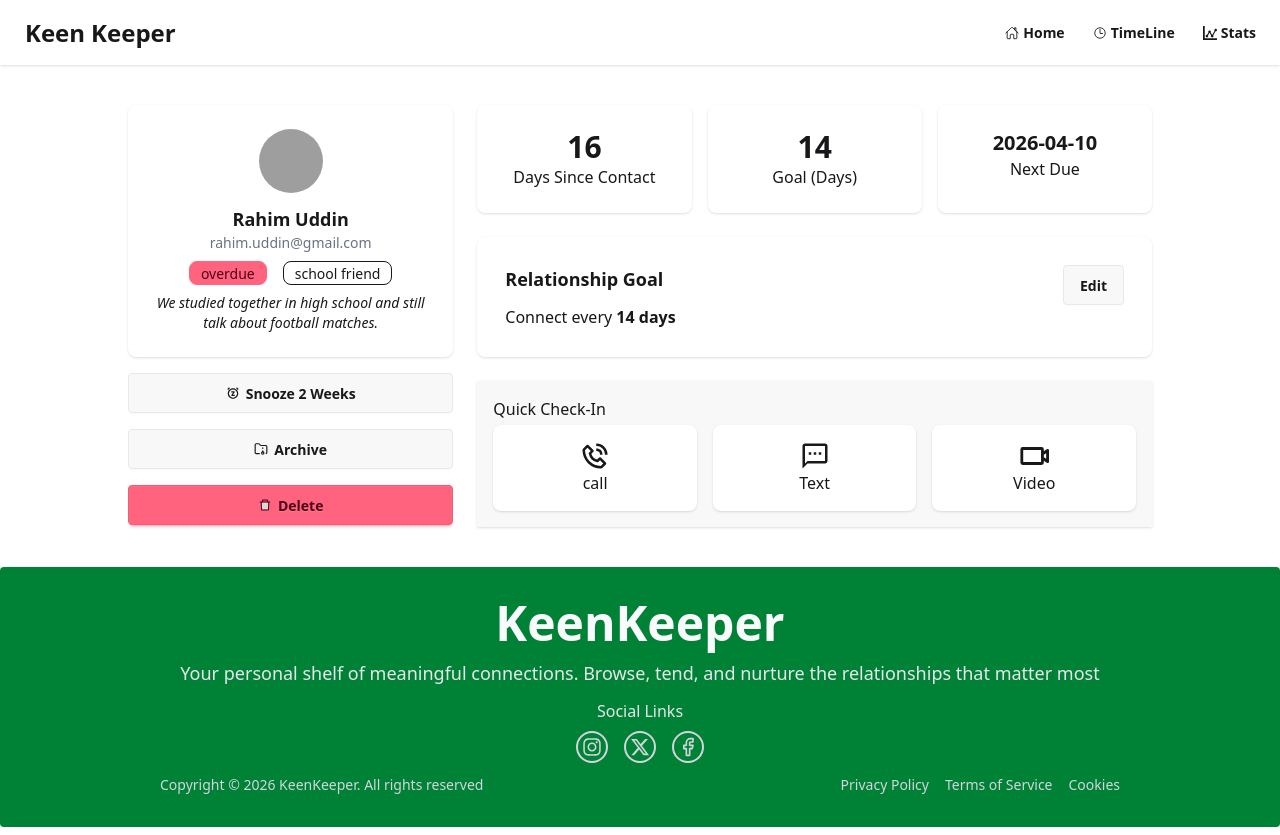
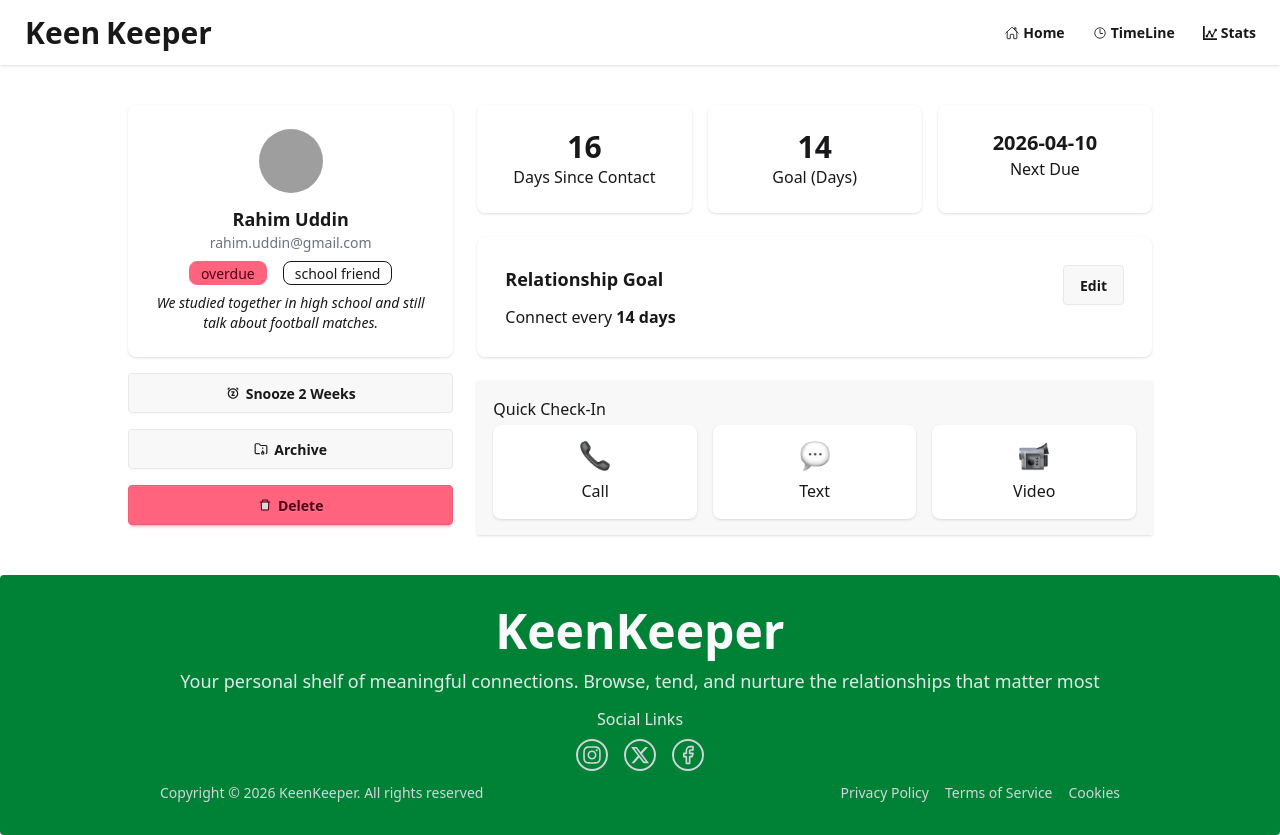
Before and after one commit to Mahedi-5g/keen-keeper-project, a Next.js app: page /homePage/1 in a window 1280 px wide. Built offline with nearby package versions, Linux system fonts and the light colour scheme; grey boxes are pictures that could not be loaded.

Commit message:
contact with friends

```diff
--- a/src/app/homePage/[slug]/page.jsx
+++ b/src/app/homePage/[slug]/page.jsx
@@ -1,10 +1,10 @@
 import contacts from "@/data/contacts.json";
 import Image from "next/image";
+import Link from "next/link";
+
 import { AiTwotoneDelete } from "react-icons/ai";
-import { BiAlarmSnooze, BiPhoneCall } from "react-icons/bi";
+import { BiAlarmSnooze } from "react-icons/bi";
 import { LuFolderArchive } from "react-icons/lu";
-import { MdOutlineTextsms } from "react-icons/md";
-import { PiVideoCameraBold } from "react-icons/pi";
 
 const ContactDetails = async ({ params }) => {
 
@@ -62,7 +62,7 @@ const ContactDetails = async ({ params }) => {
                     </p>
                 </div>
 
-                <button className='btn w-full'><BiAlarmSnooze />Snooze 2 Weeks</button>
+                <button className='btn w-full'><BiAlarmSnooze /> Snooze 2 Weeks</button>
                 <button className='btn w-full'><LuFolderArchive /> Archive</button>
                 <button className='btn w-full btn-error'><AiTwotoneDelete /> Delete</button>
             </div>
@@ -108,27 +108,59 @@ const ContactDetails = async ({ params }) => {
                 <div className="bg-base-200 shadow p-4">
                     <h3>Quick Check-In</h3>
                     <div className='grid grid-cols-3 gap-4 pt-1'>
-                    <div className="card bg-base-100 shadow text-center p-4 flex flex-col items-center justify-center">
-                        <h2 className='text-3xl font-bold'>
-                            <BiPhoneCall />
-                        </h2>
-                        <p>call</p>
+                        {/* <Link href="/timeLinePage" className="card bg-base-100 shadow text-center p-4 flex flex-col items-center justify-center">
+                            <Image
+                                src="/assets/call.png"
+                                alt="call"
+                                width={30}
+                                height={30}
+                            />
+                            <p className="mt-2">Call</p>
+                        </Link>
+                        <Link href="/timeLinePage" className="card bg-base-100 shadow text-center p-4 flex flex-col items-center justify-center">
+                            <Image
+                                src="/assets/text.png"
+                                alt="text"
+                                width={30}
+                                height={30}
+                            />
+                            <p className="mt-2">Text</p>
+                        </Link>
+                        <Link href="/timeLinePage" className="card bg-base-100 shadow text-center p-4 flex flex-col items-center justify-center">
+                            <Image
+                                src="/assets/video.png"
+                                alt="video"
+                                width={30}
+                                height={30}
+                            />
+                            <p className="mt-2">Video</p>
+                        </Link> */}
+
+                        <Link
+                            href={`/timeLinePage?type=call&name=${contact.name}`}
+                            className="card bg-base-100 shadow text-center p-4 flex flex-col items-center justify-center"
+                        >
+                            <Image src="/assets/call.png" alt="call" width={30} height={30} />
+                            <p className="mt-2">Call</p>
+                        </Link>
+
+                        <Link
+                            href={`/timeLinePage?type=text&name=${contact.name}`}
+                            className="card bg-base-100 shadow text-center p-4 flex flex-col items-center justify-center"
+                        >
+                            <Image src="/assets/text.png" alt="text" width={30} height={30} />
+                            <p className="mt-2">Text</p>
+                        </Link>
+
+                        <Link
+                            href={`/timeLinePage?type=video&name=${contact.name}`}
+                            className="card bg-base-100 shadow text-center p-4 flex flex-col items-center justify-center"
+                        >
+                            <Image src="/assets/video.png" alt="video" width={30} height={30} />
+                            <p className="mt-2">Video</p>
+                        </Link>
+
                     </div>
-
-                    <div className="card bg-base-100 shadow text-center p-4 flex flex-col items-center justify-center">
-                        <h2 className='text-3xl font-bold'>
-                           <MdOutlineTextsms />
-                        </h2>
-                        <p>Text</p>
-                    </div>
-
-                    <div className="card bg-base-100 shadow text-center flex flex-col items-center justify-center p-4">
-                        <h2 className='text-3xl font-bold'>
-                           <PiVideoCameraBold />
-                        </h2>
-                        <p>Video</p>
-                    </div>
-                </div>
 
 
                 </div>
--- a/src/app/timeLinePage/page.jsx
+++ b/src/app/timeLinePage/page.jsx
@@ -1,9 +1,82 @@
-import React from 'react';
+// import Image from 'next/image';
+// import React from 'react';
 
-const TimeLinePage = () => {
+import Image from "next/image";
+
+// const TimeLinePage = () => {
+//     return (
+//         <div className='px-32 py-16 '>
+//             <h1 className='font-bold text-5xl text-gray-800'>Timeline</h1>
+//             <select defaultValue="Pick a color" className="select my-4">
+//                 <option disabled={true}>Filter TimeLine</option>
+//                 <option>Call</option>
+//                 <option>Text</option>
+//                 <option>Video</option>
+//             </select>
+
+//             <div className='w-full p-2 bg-base-200 shadow rounded-md flex gap-3'>
+
+//                 <Image
+//                     src="/assets/call.png"
+//                     alt="call"
+//                     width={25}
+//                     height={25}
+//                 />
+//                 <div>
+//                     <h2 className='font-medium text-xl'>Call <span className='font-normal text-lg'>with Marcus Johnson</span></h2>
+//                     <p>March 17, 2026</p>
+//                 </div>
+
+
+//             </div>
+
+//         </div>
+//     );
+// };
+
+// export default TimeLinePage;
+
+
+
+
+
+
+const TimeLinePage = async ({ searchParams }) => {
+
+    const params = await searchParams;
+    const { type, name } = params || {};
+
+    const iconMap = {
+        call: "/assets/call.png",
+        text: "/assets/text.png",
+        video: "/assets/video.png"
+    };
+
+    const today = new Date().toLocaleDateString();
+
     return (
-        <div>
-            <h1>This is TimeLinePage</h1>
+        <div className='px-32 py-16'>
+            <h1 className='font-bold text-5xl text-gray-800'>Timeline</h1>
+
+            {type && (
+                <div className='w-full p-2 bg-base-200 shadow rounded-md flex gap-3 mt-5'>
+
+                    <Image
+                        src={iconMap[type]}
+                        alt={type}
+                        width={25}
+                        height={25}
+                    />
+
+                    <div>
+                        <h2 className='font-medium text-xl capitalize'>
+                            {type} <span className='font-normal text-lg'>with {name}</span>
+                        </h2>
+                        <p>{today}</p>
+                    </div>
+
+                </div>
+            )}
         </div>
     );
 };
--- a/src/components/Navbar.jsx
+++ b/src/components/Navbar.jsx
@@ -33,7 +33,7 @@ const Navbar = () => {
     return (
         <div className="navbar bg-base-100 shadow-sm">
             <div className="navbar-start">
-                <Link href="/homePage" className="btn btn-ghost text-2xl font-extrabold">
+                <Link href="/homePage" className="btn btn-ghost text-3xl font-extrabold">
                     Keen <span className="font-semibold">Keeper</span>
                 </Link>
             </div>
```
